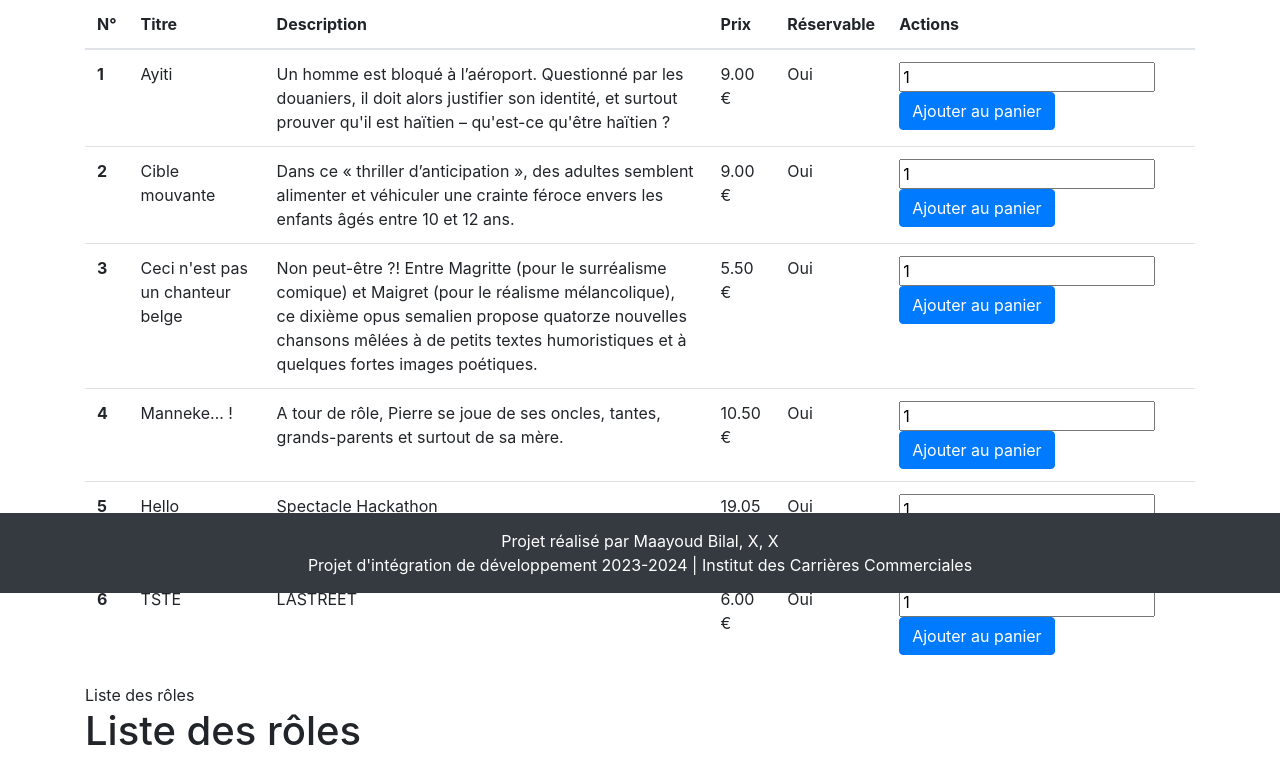
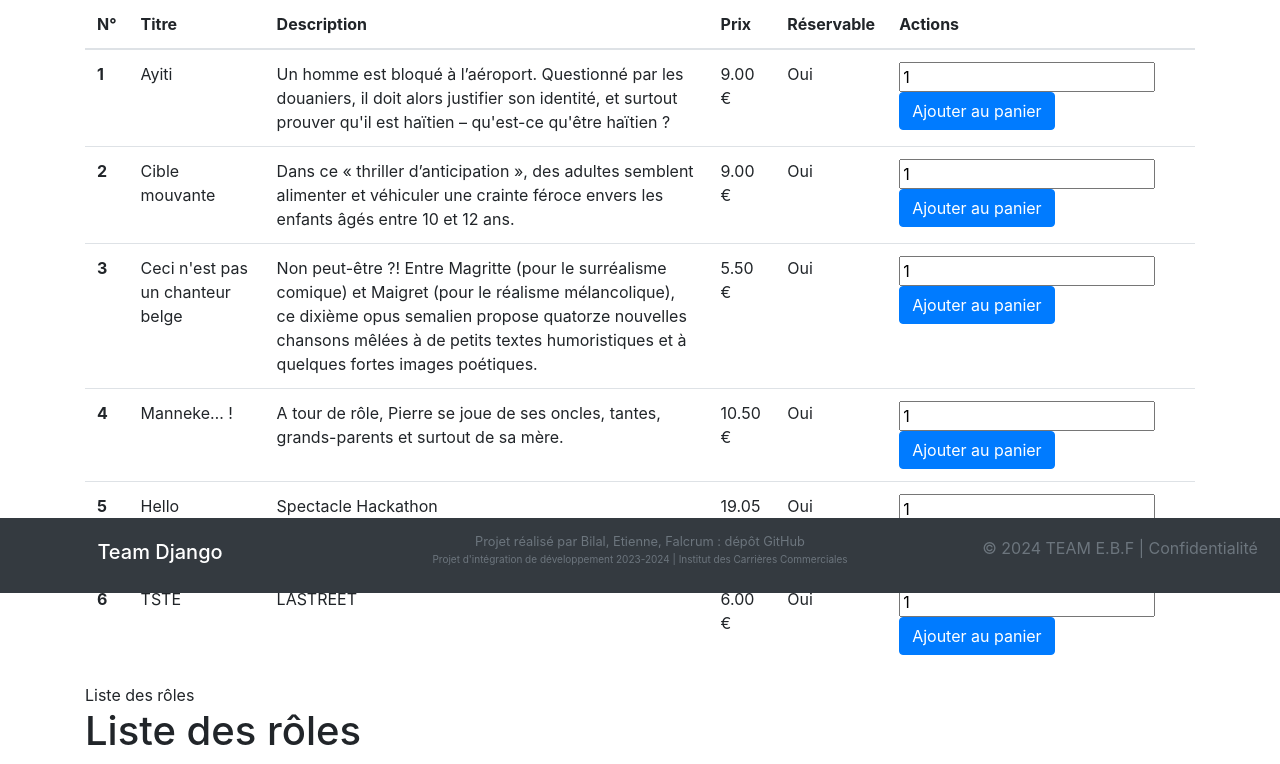
Before and after one commit to Billyma21/reservations-master, a Django app: page / in a window 1280 px wide. Shown: the part 207-971 px from the top of the page. Run offline with Django 3.2, Linux system fonts and the light colour scheme; data comes from the database, SQL or seed files in the repository; some libraries are stand-ins or nearby versions.

Commit message:
optimisation Footer : include à la base /partials

```diff
--- a/catalogue/templates/cart/payment_information.html
+++ b/catalogue/templates/cart/payment_information.html
@@ -1,4 +1,4 @@
-{% comment %} <!-- Bilal Ma - cart/payment_information.html -->
+{% comment %} <!-- Bilal Ma - /payment_information.htmlcart -->
 
 
 <h1>Récapitulatif de la commande</h1>
--- a/catalogue/templates/layouts/base.html
+++ b/catalogue/templates/layouts/base.html
@@ -83,17 +83,22 @@
 <!-------------------FIN - Navbar - Bilal Maayoud ----------------------->
 
 <!-- Main Content -->
+
 <div class="container">
-    {% block content %}{% endblock %}
+
+    {% block content %}
+
+    <!--  Content -->
+    <!--  Content -->
+    <!--  Content -->
+
+    {% endblock %}
+
 </div>
 
 <!----------------- Footer - Bilal Maayoud ----------------->
-<footer class="py-3 bg-dark">
-    <div class="container">
-        <p class="m-0 text-center text-white">Projet réalisé par Maayoud Bilal, X, X</p>
-        <p class="m-0 text-center text-white">Projet d'intégration de développement 2023-2024 | Institut des Carrières Commerciales</p>
-    </div>
-</footer>
+{% include 'layouts/partials/footer.html' %}
+
 <!-----------------Fin - Footer - Bilal Maayoud ----------------->
 
 <!-- Bootstrap core JavaScript -->
--- /dev/null
+++ b/catalogue/templates/layouts/partials/footer.html
@@ -0,0 +1,54 @@
+
+        <!-- Bilal Ma- Footer -->
+{% comment %}
+<footer class="py-3 bg-dark">
+  <div class="container">
+      <p class="m-0 text-center text-white">Projet réalisé par Maayoud Bilal, X, X</p>
+      <p class="m-0 text-center text-white">Projet d'intégration de développement 2023-2024 | Institut des Carrières Commerciales</p>
+  </div>
+</footer> {% endcomment %}
+        <!-- Style Css -->
+{% comment %}
+  <style>
+
+    body {
+        padding-bottom: 100px;
+    }
+    footer {
+        position: fixed;
+        bottom: 0;
+        width: 100%;
+        background-color: #343a40;
+        color: #ffffff;
+        padding: 10px 0;
+        text-align: center;
+    }
+    @media (max-width: 768px) {
+        body {
+            padding-bottom: 200px;
+        }
+    }
+</style> {% endcomment %}
+
+        <!-- Bilal Ma- finale - Footer -->
+
+<footer class="footer bg-dark">
+  <div class="container-fluid">
+      <div class="row justify-content-center align-items-center">
+          <div class="col-md-3 text-center">
+              <h5 class="text-white">Team Django</h5>
+          </div>
+          <div class="col-md-6 text-center">
+            <a href="https://github.com/bryanmramsamy/ICC-ProjetIntegrationDeveloppement_2019-2020.git" class="text-muted small">Projet réalisé par Bilal, Etienne, Falcrum : dépôt GitHub</a>
+            <p class="text-muted extra-small-text">Projet d'intégration de développement 2023-2024 | Institut des Carrières Commerciales</p>        </div>
+          <div class="col-md-3 text-center">
+              <p class="text-muted">© 2024 TEAM E.B.F | <a href="#" class="text-muted">Confidentialité</a></p>
+          </div>
+      </div>
+  </div>
+</footer>
+<style>
+  .extra-small-text {
+      font-size: 10px; /* Taille de "realisé par :" personnalisée */
+  }
+</style>
```
